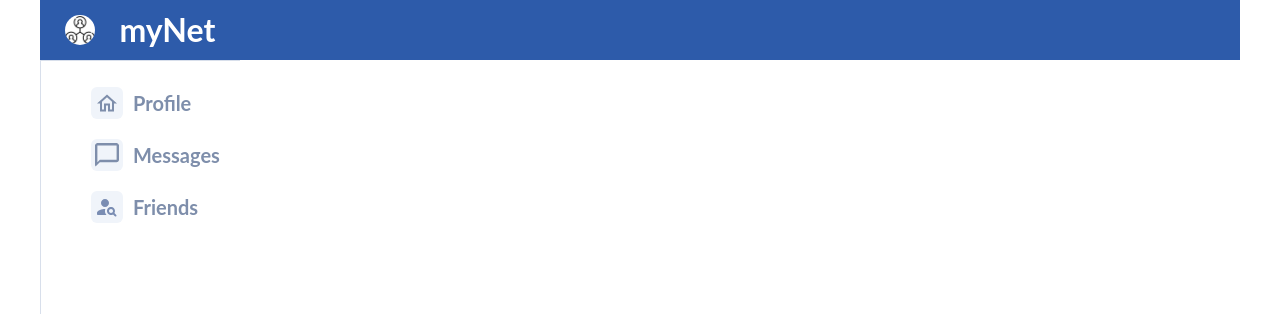
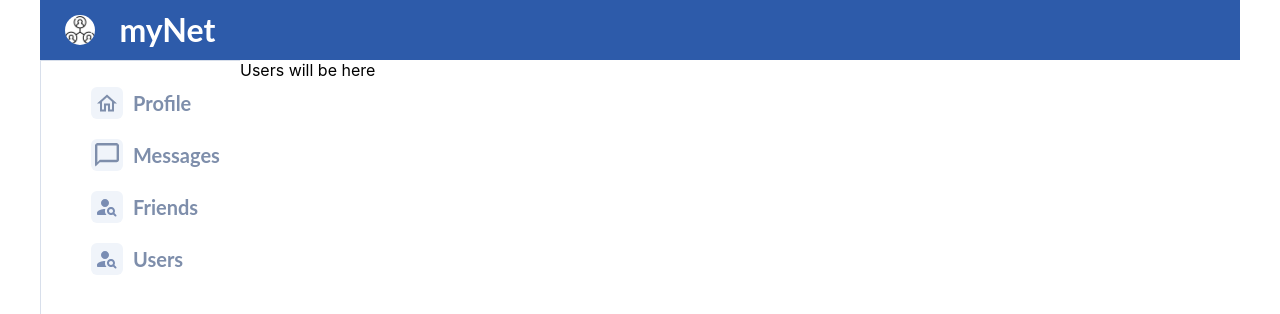
Before and after one commit to irinrudko/hogwarts, a React (Create React App) app: page /users in a window 1280 px wide. Shown: the top 314 px of the page. Built offline with nearby package versions, Linux system fonts and the light colour scheme.

Commit message:
feat: create user-reducer page.ts

```diff
--- a/src/App.tsx
+++ b/src/App.tsx
@@ -10,6 +10,7 @@ import { ActionTypes } from './redux/redux';
 import DialogsContainer from './components/Dialogs/DialogsContainer';
 import { Store } from 'redux';
 import { Provider } from 'react-redux';
+import Users from './components/Users/Users';
 
 
 type AppType = {
@@ -33,6 +34,7 @@ const App = (props: AppType) => {
                 posts={state.profilePage.postsData} dispatch={props.dispatch} textPost={state.profilePage.postText} store={props.store} />} />
               <Route path='/dialogs' render={() => <DialogsContainer />} />
               <Route path='/friends' render={() => <Friends />} />
+              <Route path='/users' render={() => <Users />} />
             </main>
           </div>
         </div >
--- a/src/components/Navbar/Navbar.tsx
+++ b/src/components/Navbar/Navbar.tsx
@@ -27,6 +27,15 @@ const NavBar = () => {
                             <path d="M19.43 18.02C19.9 17.22 20.13 16.25 19.91 15.2C19.57 13.56 18.19 12.25 16.53 12.04C13.9 11.7 11.68 13.91 12.03 16.54C12.25 18.2 13.55 19.58 15.19 19.92C16.24 20.14 17.21 19.91 18.01 19.44L19.87 21.3C20.26 21.69 20.89 21.69 21.28 21.3C21.67 20.91 21.67 20.28 21.28 19.89L19.43 18.02ZM16 18C14.9 18 14 17.1 14 16C14 14.9 14.9 14 16 14C17.1 14 18 14.9 18 16C18 17.1 17.1 18 16 18Z" fill="#7A8DB3" />
                         </svg>
                         Friends</li></NavLink>
+                <NavLink to="/users" className={`${style.link} ${style.active}`}>
+                    <li className={style.item}>
+
+                        <svg className={style.ico} viewBox="0 0 24 24" fill="none" xmlns="http://www.w3.org/2000/svg">
+                            <path d="M10 12C12.2091 12 14 10.2091 14 8C14 5.79086 12.2091 4 10 4C7.79086 4 6 5.79086 6 8C6 10.2091 7.79086 12 10 12Z" fill="#7A8DB3" />
+                            <path d="M10.35 14.01C7.62 13.91 2 15.27 2 18V19C2 19.55 2.45 20 3 20H11.54C9.07 17.24 10.31 14.11 10.35 14.01Z" fill="#7A8DB3" />
+                            <path d="M19.43 18.02C19.9 17.22 20.13 16.25 19.91 15.2C19.57 13.56 18.19 12.25 16.53 12.04C13.9 11.7 11.68 13.91 12.03 16.54C12.25 18.2 13.55 19.58 15.19 19.92C16.24 20.14 17.21 19.91 18.01 19.44L19.87 21.3C20.26 21.69 20.89 21.69 21.28 21.3C21.67 20.91 21.67 20.28 21.28 19.89L19.43 18.02ZM16 18C14.9 18 14 17.1 14 16C14 14.9 14.9 14 16 14C17.1 14 18 14.9 18 16C18 17.1 17.1 18 16 18Z" fill="#7A8DB3" />
+                        </svg>
+                        Users</li></NavLink>
 
             </ul >
         </nav >
--- /dev/null
+++ b/src/components/Users/Users.tsx
@@ -0,0 +1,8 @@
+import React from "react";
+
+const Users = () => {
+    return <> Users will be here
+    </>
+}
+
+export default Users;
```
Also changed, not shown: src/redux/redux.ts (+17 -0 lines), src/redux/users-reducer.ts (added, +14 -0 lines).
